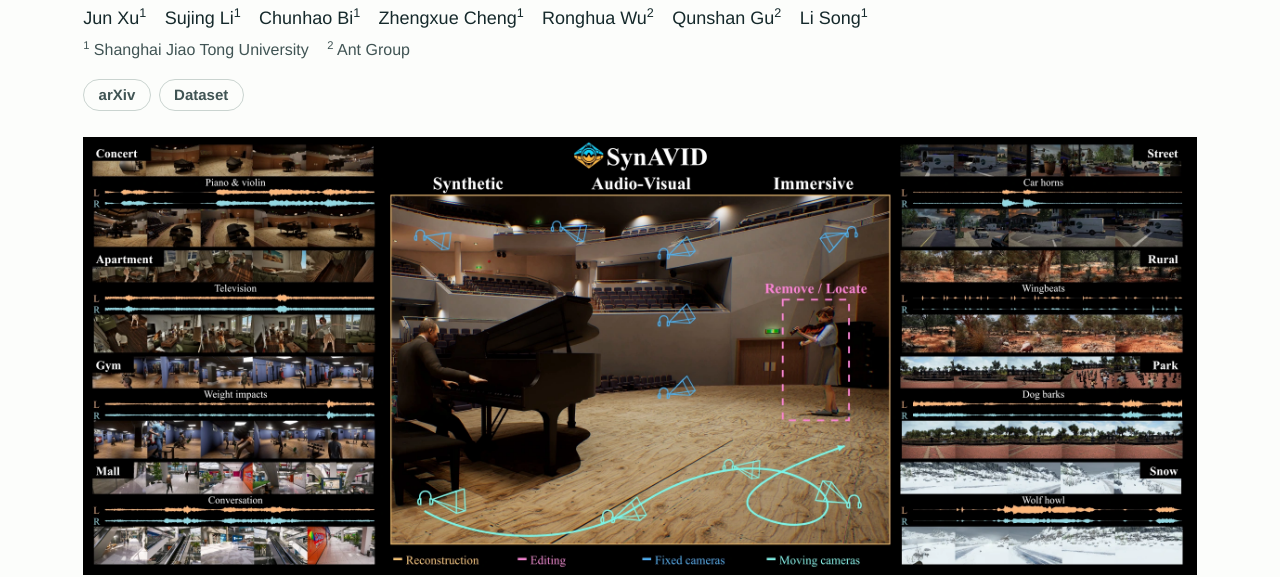
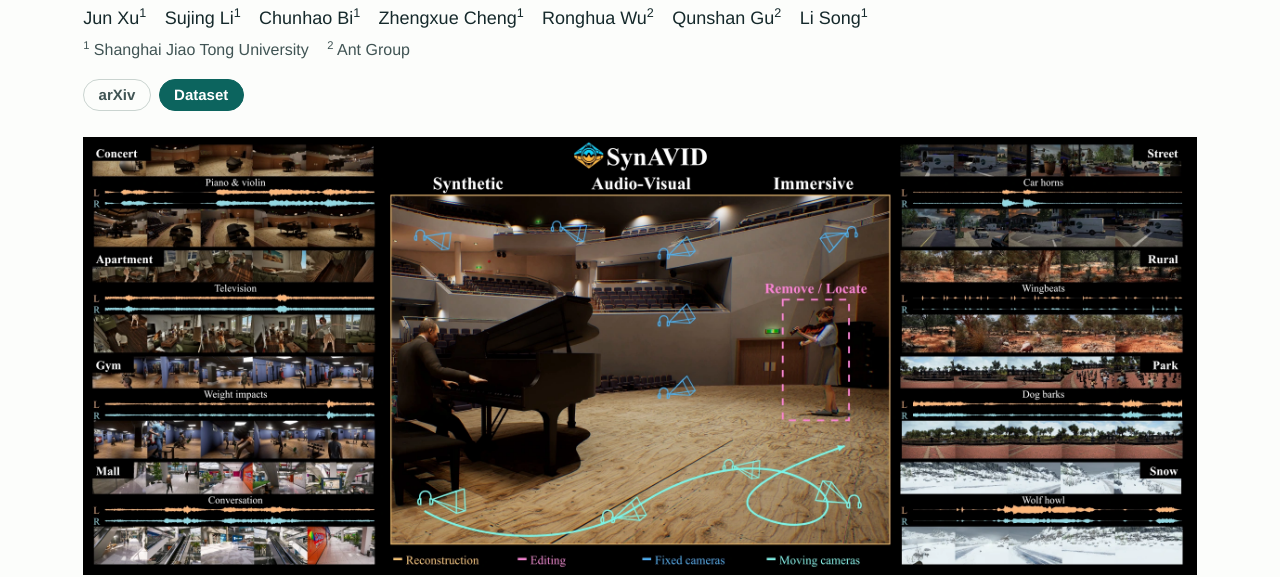
Before and after one commit to Avery-xu/synavid-project, a plain HTML site: page index.html in a window 1280 px wide. Shown: the part 244-821 px from the top of the page. Drawn offline with Linux system fonts and the light colour scheme.

Commit message:
Link the homepage to the SynAVID dataset on SJTU Media Lab

```diff
--- a/index.html
+++ b/index.html
@@ -24,7 +24,7 @@
   </div>
   <div class="project-links" role="group" aria-label="Project resources">
     <button type="button" disabled>arXiv</button>
-    <button type="button" disabled>Dataset</button>
+    <a href="https://medialab.sjtu.edu.cn/files/SynAVID/">Dataset</a>
   </div>
 </header>
 <figure class="photo" id="teaser">
--- a/project.css
+++ b/project.css
@@ -14,7 +14,8 @@ a{color:var(--teal);text-underline-offset:.2em}.mast a{text-decoration:none}.mas
 .byline .authors{font-size:1.125rem}.authors li{white-space:nowrap}
 .byline .affiliations{margin-top:.25rem;font-size:1rem;color:#405454}
 .project-links{grid-column:1/-1;display:flex;gap:.5rem;flex-wrap:wrap}
-.project-links button:disabled{appearance:none;border:1px solid var(--rule);border-radius:2rem;background:transparent;color:#405454;opacity:1;font:600 .9375rem/1.3 var(--sans);padding:.32rem .9rem}
+.project-links a,.project-links button:disabled{appearance:none;border:1px solid var(--rule);border-radius:2rem;background:transparent;color:#405454;opacity:1;font:600 .9375rem/1.3 var(--sans);padding:.32rem .9rem}
+.project-links a{background:var(--teal);border-color:var(--teal);color:white;text-decoration:none}.project-links a:hover,.project-links a:focus-visible{text-decoration:underline}
 .credit-sources{display:block;overflow-wrap:anywhere;color:#405454}
 .showcase>section{border-top:1px solid var(--rule);margin:2.1rem 0;padding-top:1.4rem}.showcase>.tour{position:relative;margin-top:0}
 .showcase h2{font:normal clamp(1.65rem,3vw,2.4rem)/1.16 var(--serif);letter-spacing:-.035em}
```
